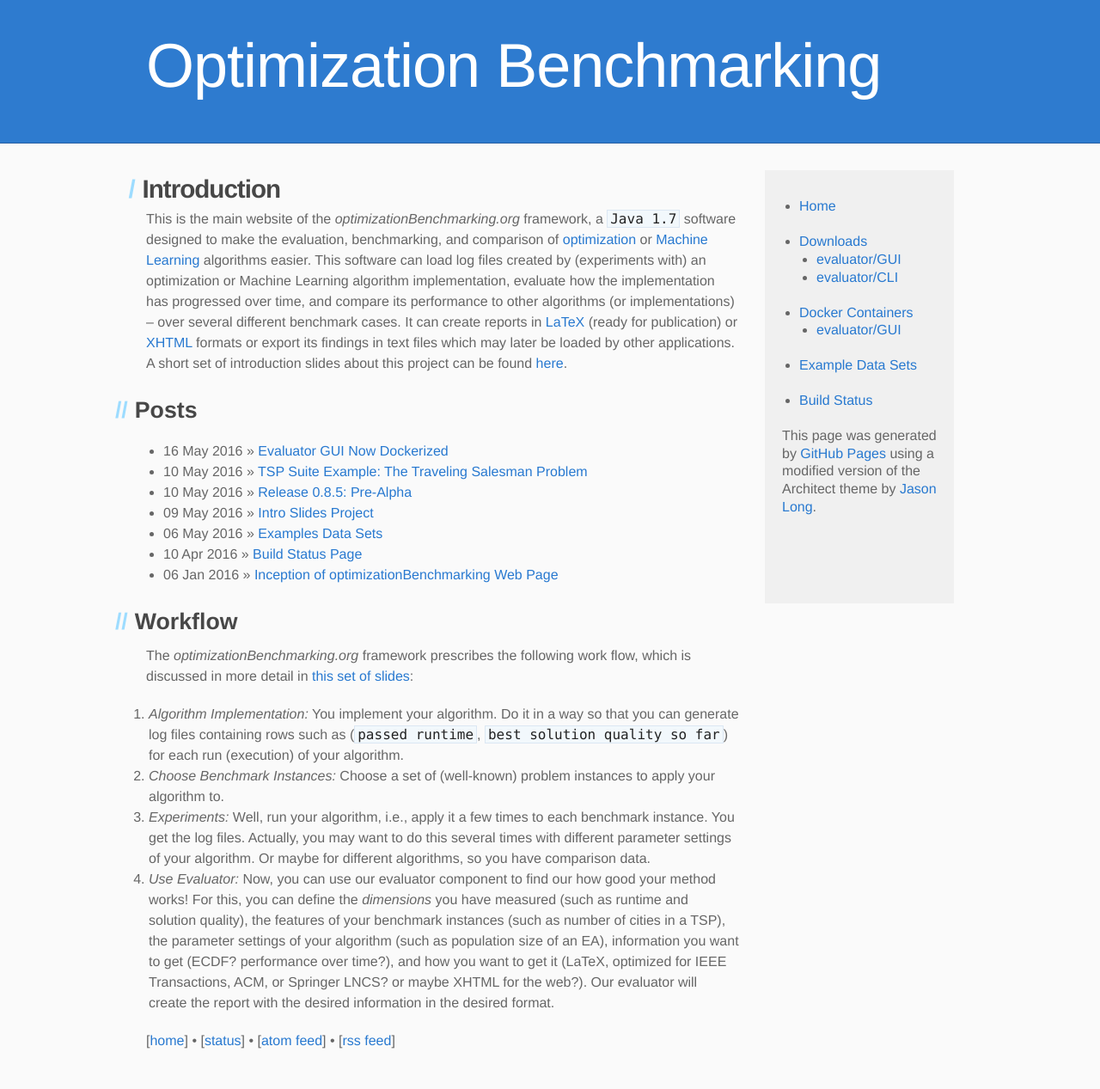
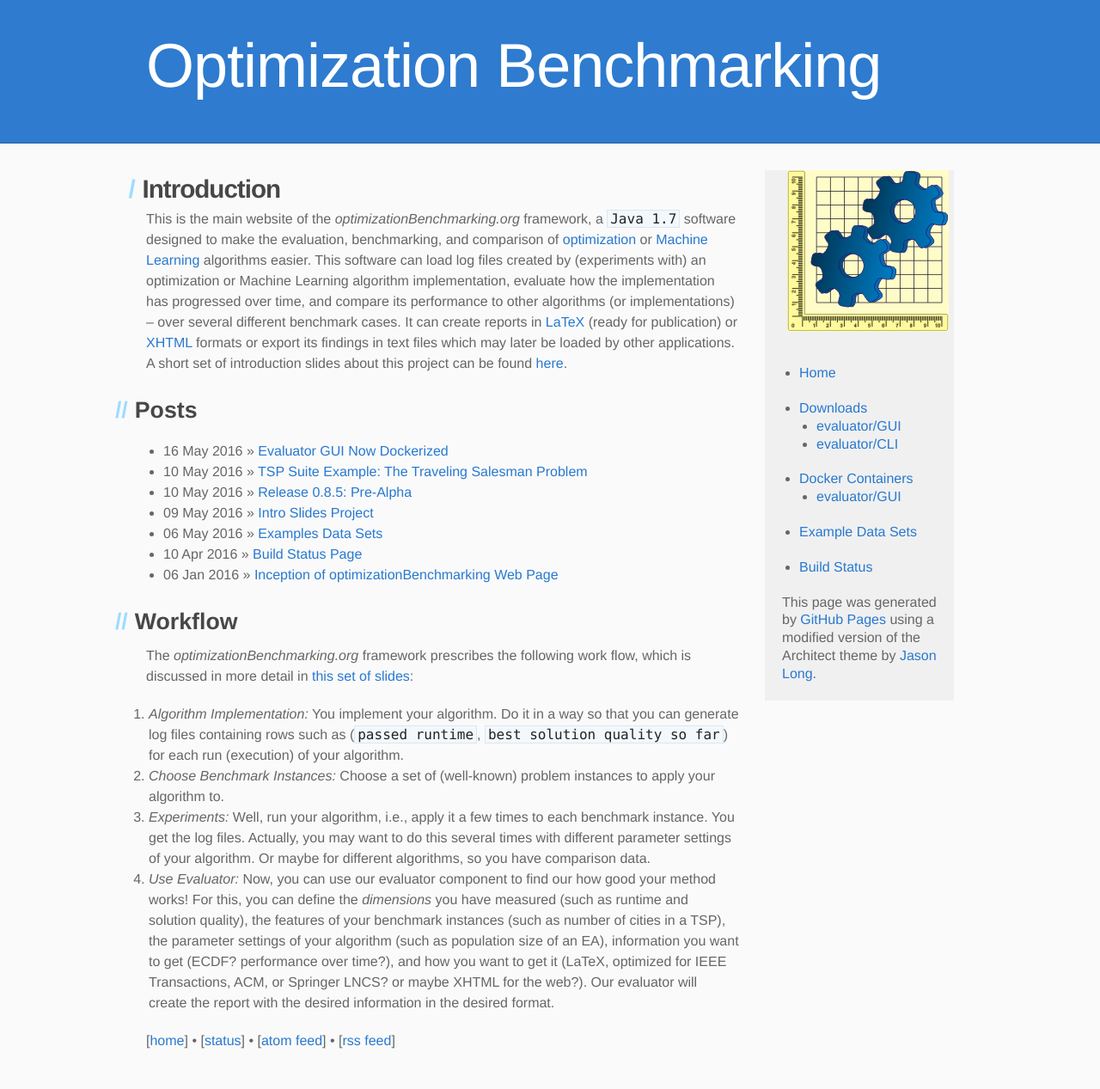
Before and after one commit to optimizationBenchmarking/optimizationBenchmarking.github.io, a Jekyll site: the page built from index.md, in a window 1280 px wide. Shown: the whole page at 86% size. Built offline with Jekyll 4.4.1, drawn with Linux system fonts in a browser that asks for light colours.

Commit message:
Added Logo to Aside

```diff
--- a/_layouts/default.html
+++ b/_layouts/default.html
@@ -15,6 +15,7 @@
   <div class="inner clearfix">
     <section id="main-content">{{ content }}<p>[<a href="{{ site.baseurl }}">home</a>] &bull; [<a href="{{ site.baseurl }}/status.html">status</a>] &bull; [<a href="{{ site.baseurl }}/atom.xml">atom feed</a>] &bull; [<a href="{{ site.baseurl }}/rss.xml">rss feed</a>]</p></section>
     <aside id="sidebar">
+      <div style="margin-bottom:20px;text-align:center"><img src="{{ site.baseurl }}/logo.png" width="188px" height="188px" /></div>
       <ul style="margin-top:2em">
         <li style="margin-bottom:20px"><a href="{{ site.baseurl }}">Home</a></li>
         <li><a href="{{ site.baseurl }}/downloads">Downloads</a><ul>
```
Also changed, not shown: logo.png (added).
